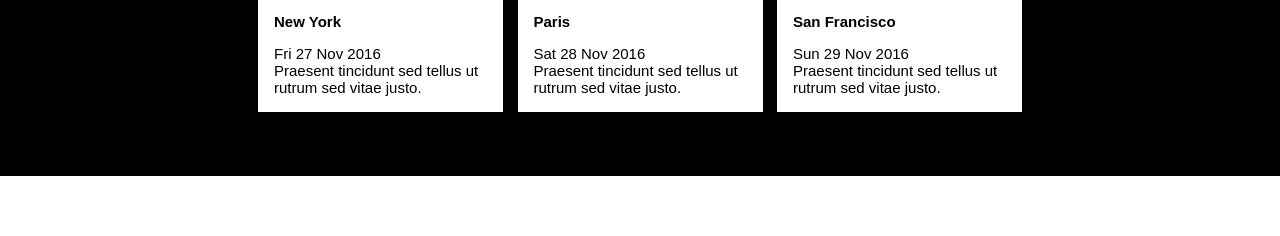
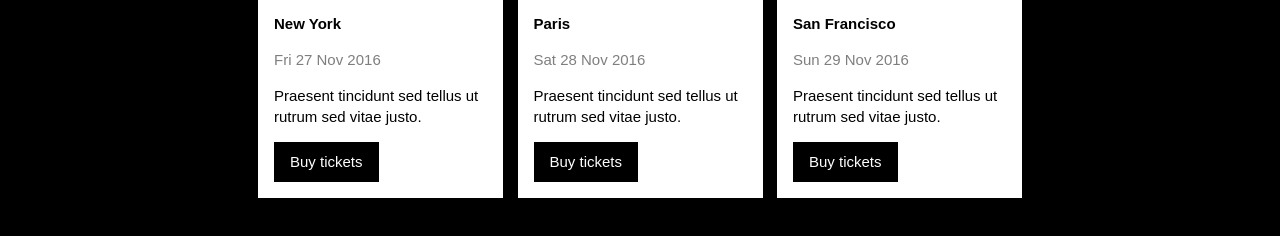
Before and after one commit to quocanhxemer/w3_theBand, a plain HTML site: page index.html in a window 1280 px wide. Shown: the part 1937-2173 px from the top of the page. Before the commit the page ends 2113 px from the top, so only its background shows below. Drawn offline with Linux system fonts and the light colour scheme.

Commit message:
ticket info intf added

```diff
--- a/assets/css/styles.css
+++ b/assets/css/styles.css
@@ -6,6 +6,20 @@
 
 html {
   font-size: 10px;
+}
+
+.button {
+  padding: 8px 16px;
+  background-color: #000000;
+  color: #ffffff;
+  line-height: 1.6;
+  width: fit-content;
+}
+
+.button:hover {
+  background-color: #cccccc;
+  color: #000000;
+  cursor: pointer;
 }
 
 /* HEADER */
@@ -213,8 +227,13 @@ html {
   display: flex;
   justify-content: space-between;
 }
+
+.ticket-place {
+  width: 245px;
+}
+
 .ticket-place img {
-  width: 245px;
+  width: 100%;
   display: block;
 }
 
@@ -224,7 +243,6 @@ html {
 
 .ticket-place__info {
   color: #000;
-  width: 213px;
   font-size: 1.5em;
   font-family: Arial, Helvetica, sans-serif;
   padding: 16px;
@@ -232,7 +250,12 @@ html {
   text-align: left;
 }
 
-.ticket-place__info b{
+.ticket-place__info__item {
   margin-bottom: 15px;
-  display:block;
+  display: block;
+  line-height: 1.4;
 }
+
+.ticket-place__info__item.ticket-time {
+  opacity: 0.5;
+}
--- a/index.html
+++ b/index.html
@@ -103,25 +103,31 @@
                     <div class="ticket-place">
                         <img src="https://www.w3schools.com/w3images/newyork.jpg" alt="newyork">
                         <div class="ticket-place__info">
-                            <b>New York</b>
-                            <p>Fri 27 Nov 2016</p>
-                            <p>Praesent tincidunt sed tellus ut rutrum sed vitae justo.</p>
+                            <b class="ticket-place__info__item">New York</b>
+                            <p class="ticket-place__info__item ticket-time">Fri 27 Nov 2016</p>
+                            <p class="ticket-place__info__item">Praesent tincidunt sed tellus ut rutrum sed vitae justo.
+                            </p>
+                            <div class="button">Buy tickets</div>
                         </div>
                     </div>
                     <div class="ticket-place">
                         <img src="https://www.w3schools.com/w3images/sanfran.jpg" alt="sanfran">
                         <div class="ticket-place__info">
-                            <b>Paris</b>
-                            <p>Sat 28 Nov 2016</p>
-                            <p>Praesent tincidunt sed tellus ut rutrum sed vitae justo.</p>
+                            <b class="ticket-place__info__item">Paris</b>
+                            <p class="ticket-place__info__item ticket-time">Sat 28 Nov 2016</p>
+                            <p class="ticket-place__info__item">Praesent tincidunt sed tellus ut rutrum sed vitae justo.
+                            </p>
+                            <div class="button">Buy tickets</div>
                         </div>
                     </div>
                     <div class="ticket-place">
                         <img src="https://www.w3schools.com/w3images/paris.jpg" alt="paris">
                         <div class="ticket-place__info">
-                            <b>San Francisco</b>
-                            <p>Sun 29 Nov 2016</p>
-                            <p>Praesent tincidunt sed tellus ut rutrum sed vitae justo.</p>
+                            <b class="ticket-place__info__item">San Francisco</b>
+                            <p class="ticket-place__info__item ticket-time">Sun 29 Nov 2016</p>
+                            <p class="ticket-place__info__item">Praesent tincidunt sed tellus ut rutrum sed vitae justo.
+                            </p>
+                            <div class="button">Buy tickets</div>
                         </div>
                     </div>
                 </div>
```
